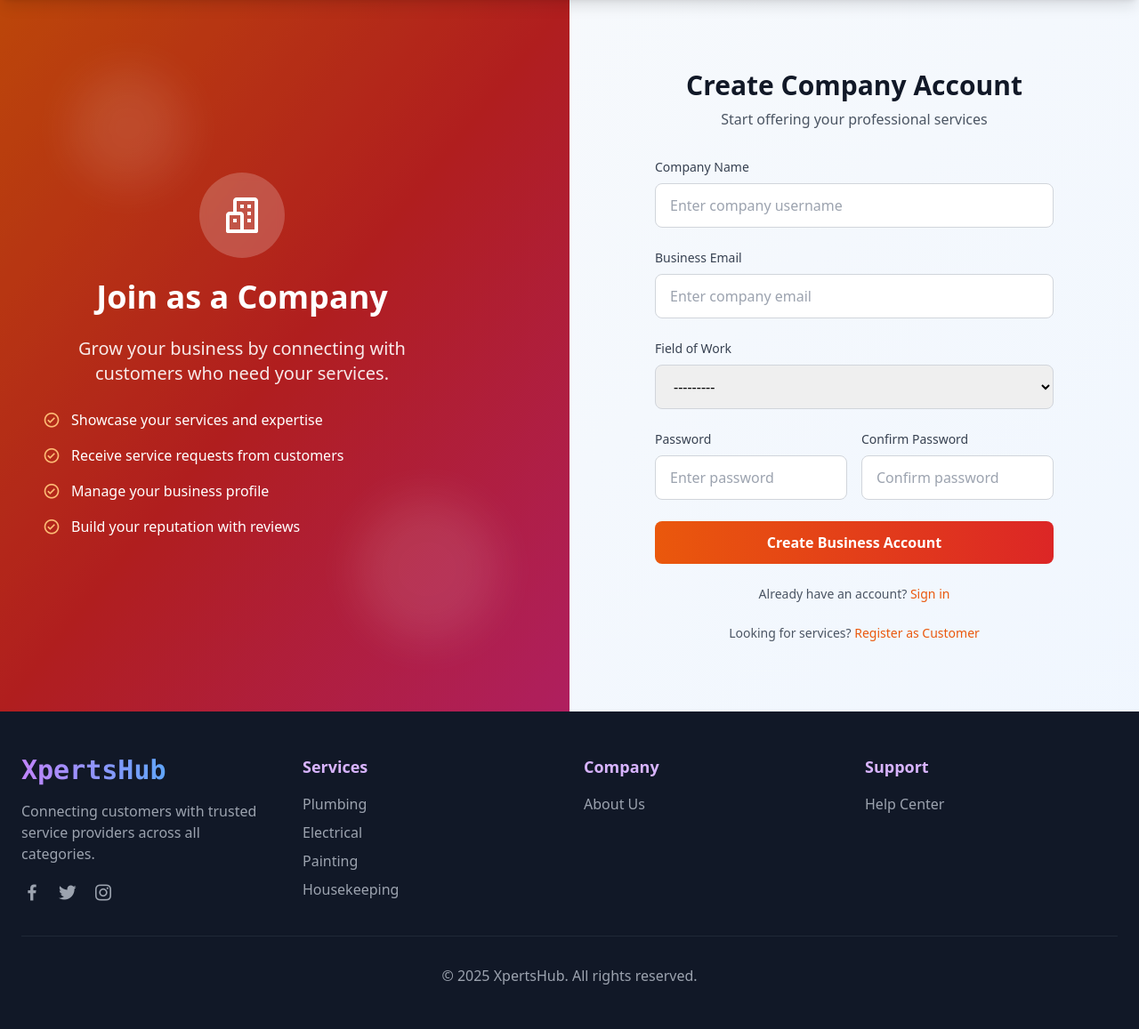
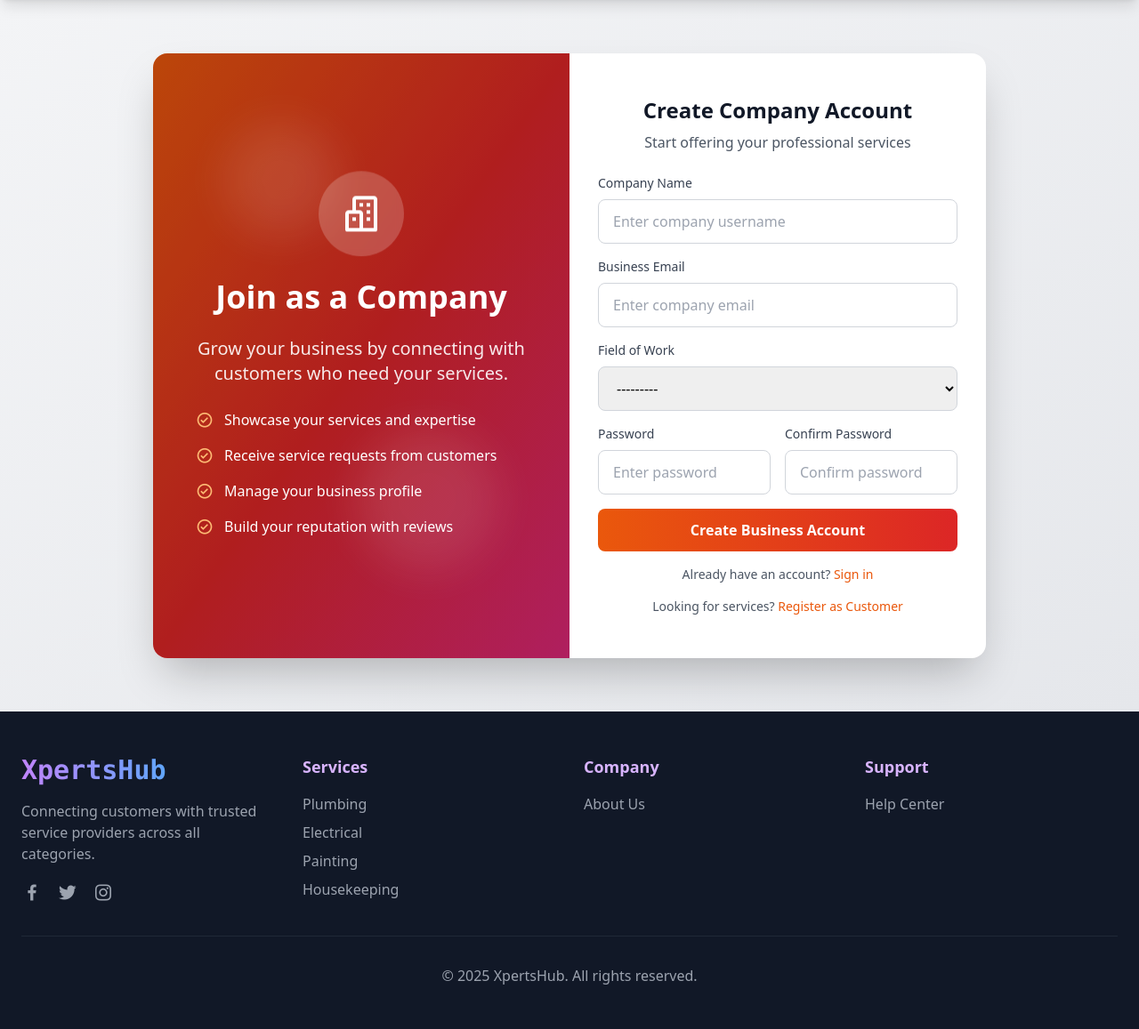
Before and after one commit to johneliud/xpertshub, a Django app: page /auth/register/company/ in a window 1280 px wide. Shown: the part 69-1226 px from the top of the page at 89% size. Run offline with Django 5.2, Linux system fonts and the light colour scheme; some libraries are stand-ins or nearby versions.

Commit message:
refactor: containerize authentication pages with card layout
Wrap authentication pages (login, customer/company registration) in centered card containers with consistent dimensions, background gradients, and improved spacing for a cohesive, professional appearance across all auth interfaces.

```diff
--- a/users/templates/users/company_register.html
+++ b/users/templates/users/company_register.html
@@ -2,9 +2,11 @@
 {% load static %}
 
 {% block content %}
-<!--<link rel="stylesheet" href="{% static 'css/auth.css' %}">-->
+<link rel="stylesheet" href="{% static 'css/auth.css' %}">
 
-<div class="min-h-screen flex">
+<div class="min-h-screen flex items-center justify-center p-4 bg-gradient-to-br from-gray-100 to-gray-200">
+  <div class="w-full max-w-5xl bg-white rounded-2xl shadow-2xl overflow-hidden" style="width: 75%; height: 85vh;">
+    <div class="flex h-full">
       <!-- Left Side - Graphic/Text Section -->
       <div class="hidden lg:flex lg:w-1/2 bg-gradient-to-br from-orange-600 via-red-600 to-pink-600 relative overflow-hidden auth-left-panel">
         <div class="absolute inset-0 bg-black/20"></div>
@@ -43,17 +45,17 @@
       </div>
 
       <!-- Right Side - Form Section -->
-  <div class="w-full lg:w-1/2 flex items-center justify-center p-4 sm:p-8 auth-right-panel">
+      <div class="w-full lg:w-1/2 flex items-center justify-center p-8 auth-right-panel">
         <div class="w-full max-w-md">
-      <div class="text-center mb-8">
+          <div class="text-center mb-6">
             <div class="lg:hidden w-16 h-16 mx-auto bg-gradient-to-r from-orange-600 to-red-600 rounded-full flex items-center justify-center mb-4">
               <i class='bx bx-buildings text-3xl text-white'></i>
             </div>
-        <h2 class="text-3xl font-bold text-gray-900">Create Company Account</h2>
+            <h2 class="text-2xl font-bold text-gray-900">Create Company Account</h2>
             <p class="text-gray-600 mt-2">Start offering your professional services</p>
           </div>
 
-      <form method="post" class="space-y-6" id="companyRegisterForm">
+          <form method="post" class="space-y-4" id="companyRegisterForm">
             {% csrf_token %}
 
             <div>
@@ -139,6 +141,8 @@
         </div>
       </div>
     </div>
+  </div>
+</div>
 
 <script src="{% static 'js/password_toggle.js' %}"></script>
 {% endblock %}
```
Also changed, not shown: users/templates/users/customer_register.html (+10 -6 lines), users/templates/users/login.html (+7 -3 lines). Lines whose indentation alone changed are shown as unchanged.
